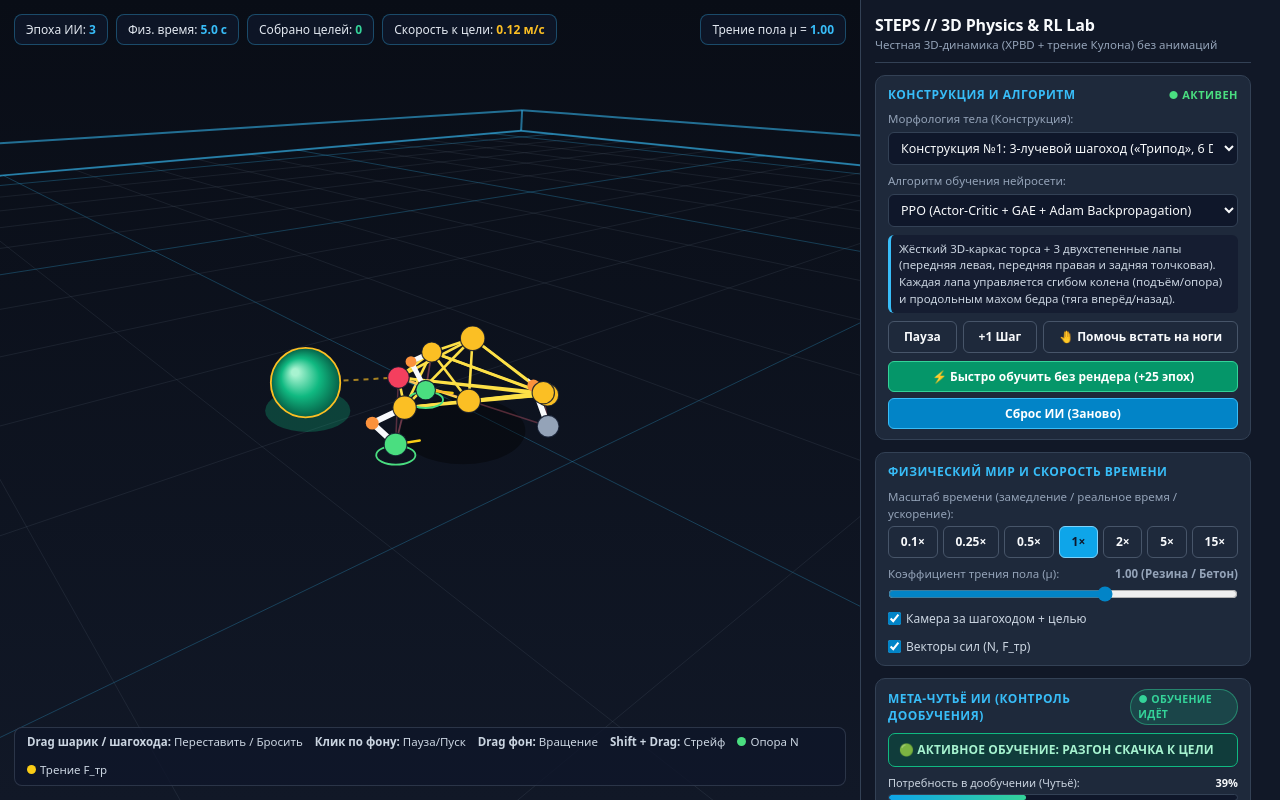
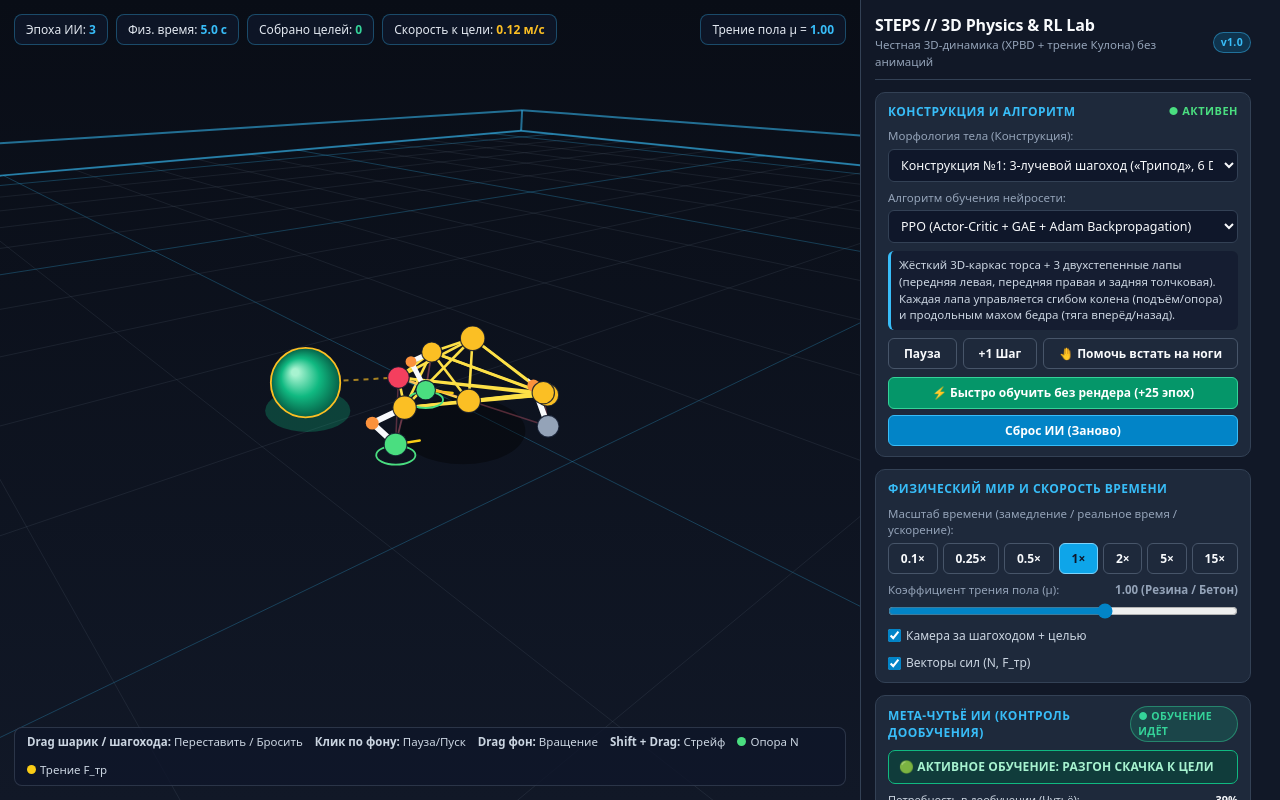
Before and after one commit to aminadav-ai/steps, a website with bundled scripts: page index.html in a window 1280 px wide. Built offline with nearby package versions, Linux system fonts and the light colour scheme; files whose address does not match are found by name.

Commit message:
Release v1.0.0: Lock Version 1 baseline of STEPS 3D Physics & RL Lab

```diff
--- a/index.html
+++ b/index.html
@@ -56,6 +56,7 @@
           <h1>STEPS // 3D Physics &amp; RL Lab</h1>
           <div class="lab-subtitle">Честная 3D-динамика (XPBD + трение Кулона) без анимаций</div>
         </div>
+        <span class="meta-badge consolidated" title="Зафиксированный релиз Версия 1.0">v1.0</span>
       </header>
 
       <!-- Experiment Configuration Card -->
```
Also changed, not shown: 5 other files.
